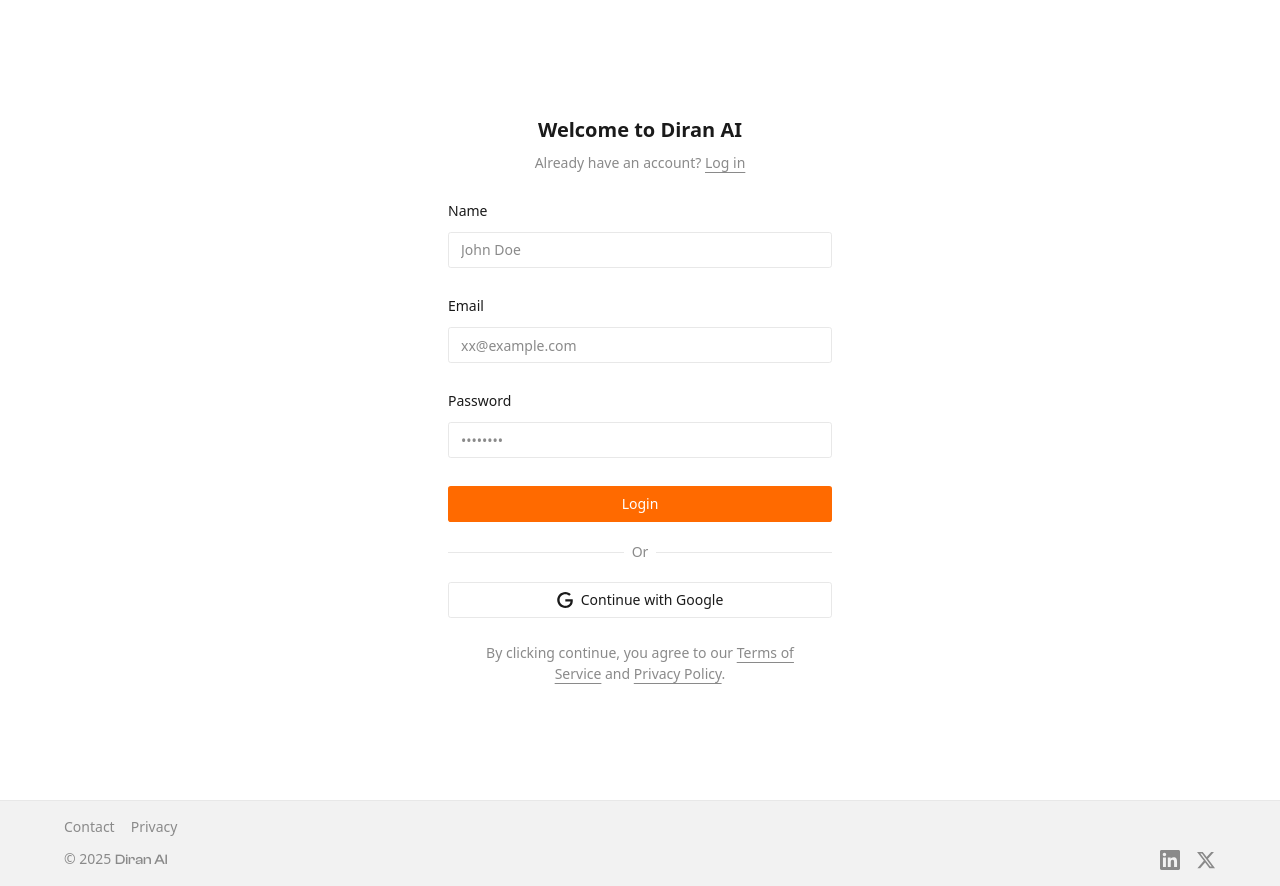
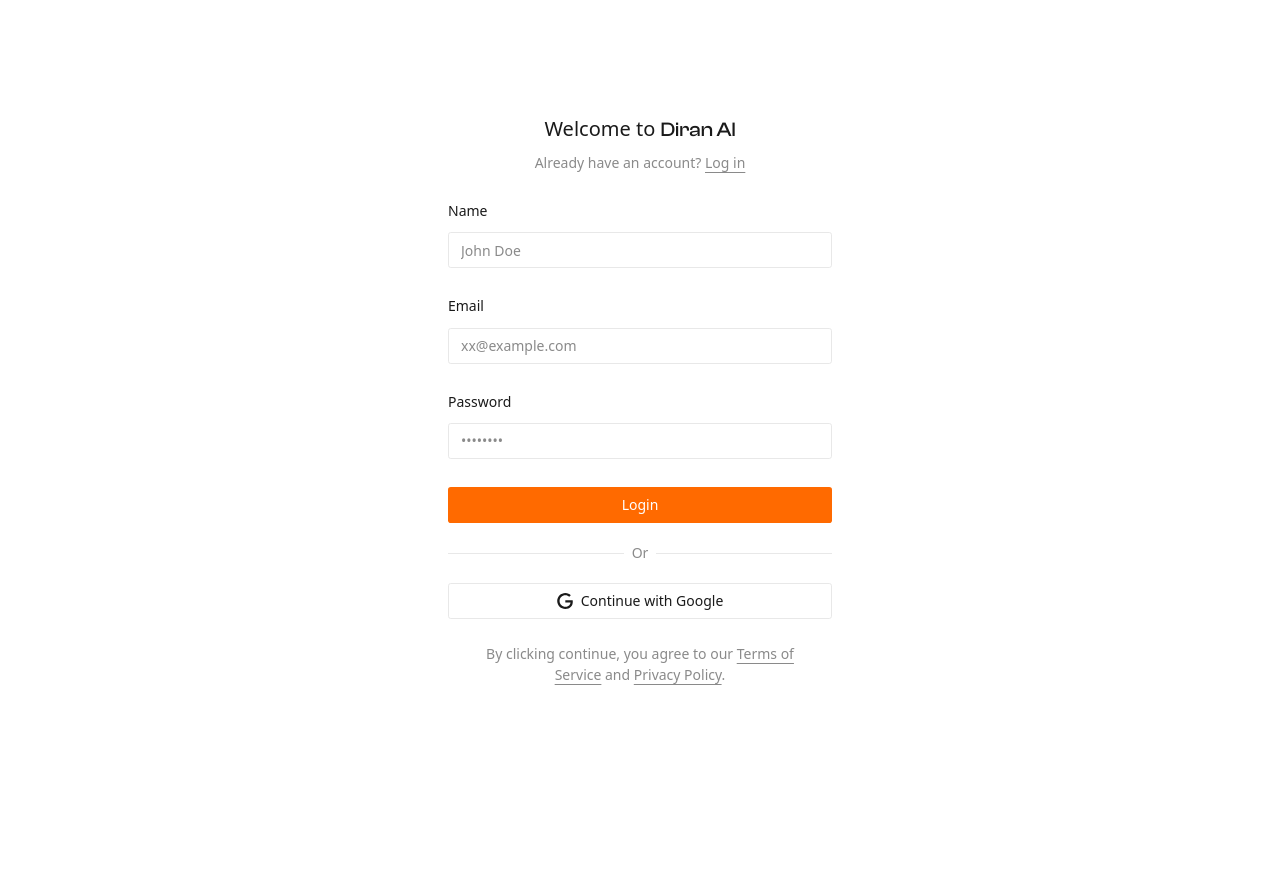
Before and after one commit to sherqo/diran, a Next.js app: page /signup in a window 1280 px wide. After the commit the page ends 800 px from the top, so only its background shows below. Built offline with nearby package versions, Linux system fonts and the light colour scheme.

Commit message:
Refactor: remove unused landing page and privacy components; update layout and styles for marketing site

```diff
--- /dev/null
+++ b/src/app/(marketing-site)/(static)/layout.tsx
@@ -0,0 +1,14 @@
+import Footer from '@/components/features/footer/Footer';
+
+export default function StaticPagesLayout({
+    children,
+}: Readonly<{
+    children: React.ReactNode;
+}>) {
+    return (
+        <>
+            {children}
+            <Footer />
+        </>
+    );
+}
--- a/src/app/(marketing-site)/layout.tsx
+++ b/src/app/(marketing-site)/layout.tsx
@@ -1,7 +1,7 @@
 import type { Metadata } from 'next';
 import Footer from '@/components/features/footer/Footer';
-import './landing.css';
 import StructuredData from '@/components/seo/StructuredData';
+import './marketing.css';
 
 export const metadata: Metadata = {
     title: {
@@ -88,10 +88,7 @@
                 <meta name="apple-mobile-web-app-title" content="Diran AI" />
                 <StructuredData />
             </head>
-            <body className="flex min-h-screen flex-col">
-                {children}
-                <Footer />
-            </body>
+            <body className="flex min-h-screen flex-col">{children}</body>
         </>
     );
 }
--- a/src/app/globals.css
+++ b/src/app/globals.css
@@ -189,4 +189,10 @@
     body {
         @apply bg-background text-foreground font-display antialiased;
     }
+
+    /* Bring back the default button cursor pointer */
+    button:not(:disabled),
+    [role='button']:not(:disabled) {
+        cursor: pointer;
+    }
 }
--- a/src/components/auth/login-form.tsx
+++ b/src/components/auth/login-form.tsx
@@ -10,7 +10,9 @@
             <form>
                 <FieldGroup>
                     <div className="flex flex-col items-center gap-2 text-center">
-                        <h1 className="text-xl font-bold">Welcome to Diran AI</h1>
+                        <h1 className="text-xl font-medium">
+                            Welcome to <span className="font-clash">Diran AI</span>
+                        </h1>
                         <FieldDescription>
                             Don&apos;t have an account? <Link href="/signup">Sign up</Link>
                         </FieldDescription>
--- a/src/components/auth/signup-form.tsx
+++ b/src/components/auth/signup-form.tsx
@@ -10,7 +10,9 @@
             <form>
                 <FieldGroup>
                     <div className="flex flex-col items-center gap-2 text-center">
-                        <h1 className="text-xl font-bold">Welcome to Diran AI</h1>
+                        <h1 className="text-xl font-medium">
+                            Welcome to <span className="font-clash">Diran AI</span>
+                        </h1>
                         <FieldDescription>
                             Already have an account? <Link href="/login">Log in</Link>
                         </FieldDescription>
--- a/src/components/features/footer/Footer.tsx
+++ b/src/components/features/footer/Footer.tsx
@@ -3,7 +3,7 @@
 
 const Footer = () => {
     return (
-        <footer className="border-border bg-muted w-full border-t px-8 py-4 font-medium sm:px-16" id="contact">
+        <footer className="border-border bg-background w-full border-t px-8 py-4 font-medium sm:px-16" id="contact">
             <div className="mx-auto max-w-6xl space-y-3">
                 {/* First row - Links */}
                 <div className="flex items-center space-x-4">
--- a/src/components/features/landing/sections/FaqSection.tsx
+++ b/src/components/features/landing/sections/FaqSection.tsx
@@ -1,11 +1,6 @@
 'use client';
 
-import {
-    Accordion,
-    AccordionContent,
-    AccordionItem,
-    AccordionTrigger,
-} from '@/components/ui/accordion';
+import { Accordion, AccordionContent, AccordionItem, AccordionTrigger } from '@/components/ui/accordion';
 import { motion } from 'framer-motion';
 
 interface FaqItem {
@@ -47,8 +42,7 @@
         answer: 'It connects to your tools — Google Calendar, Apple Health, Google Fit, Notion, ClickUp — and monitors your daily patterns. It detects early signs of burnout: sleep drops, calendar overload, meeting chaos, mental fatigue. Tap the button and get personalized actions: reschedule tasks, reorder your day, take a break, refocus. Speak instead of typing — Diran can transcribe, summarize, journal, and even open the right chat or delete a task for you.',
     },
     {
-        question:
-            'What makes Diran different from all the “productivity” tools?',
+        question: 'What makes Diran different from all the “productivity” tools?',
         answer: 'Most tools push you to do more. Diran helps you do what matters — at the right time. It watches your real-life patterns (schedule, sleep, energy) and shows you what’s draining your performance. Less chaos. More clarity.',
     },
     {
@@ -91,7 +85,7 @@
 
     return (
         <motion.section
-            className="w-full flex flex-col items-center justify-center min-h-screen"
+            className="flex min-h-screen w-full flex-col items-center justify-center"
             id="faq"
             initial={{ opacity: 0 }}
             whileInView={{ opacity: 1 }}
@@ -99,7 +93,7 @@
             transition={{ duration: 0.8 }}>
             <div className="container max-w-3xl px-8">
                 <motion.h2
-                    className="text-4xl md:text-5xl text-center font-clash font-medium mb-8 md:mb-12"
+                    className="font-clash mb-8 text-center text-4xl font-medium md:mb-12 md:text-5xl"
                     initial={{ opacity: 0, y: -30 }}
                     whileInView={{ opacity: 1, y: 0 }}
                     viewport={{ once: true }}
@@ -107,24 +101,15 @@
                     Frequently Asked Questions
                 </motion.h2>
 
-                <motion.div
-                    variants={containerVariants}
-                    initial="hidden"
-                    whileInView="visible"
-                    viewport={{ once: true }}>
+                <motion.div variants={containerVariants} initial="hidden" whileInView="visible" viewport={{ once: true }}>
                     <Accordion type="single" collapsible>
                         {faqData.map((item, index) => (
-                            <motion.div
-                                key={'faq-' + index}
-                                variants={itemVariants}
-                                transition={{ duration: 0.5, ease: 'easeOut' }}>
+                            <motion.div key={'faq-' + index} variants={itemVariants} transition={{ duration: 0.5, ease: 'easeOut' }}>
                                 <AccordionItem value={`item-${index}`}>
-                                    <AccordionTrigger className="font-semibold hover:no-underline hover:text-primary transition-colors duration-200 cursor-pointer">
+                                    <AccordionTrigger className="hover:text-primary cursor-pointer font-semibold transition-colors duration-200 hover:no-underline">
                                         {item.question}
                                     </AccordionTrigger>
-                                    <AccordionContent className="text-muted-foreground">
-                                        {item.answer}
-                                    </AccordionContent>
+                                    <AccordionContent className="text-muted-foreground">{item.answer}</AccordionContent>
                                 </AccordionItem>
                             </motion.div>
                         ))}
```
Also changed, not shown: src/app/(marketing-site)/(static)/page.tsx (renamed from src/app/(marketing-site)/page.tsx), src/app/(marketing-site)/(static)/privacy/page.tsx (renamed from src/app/(marketing-site)/privacy/page.tsx), src/app/(marketing-site)/marketing.css (renamed from src/app/(marketing-site)/landing.css).
